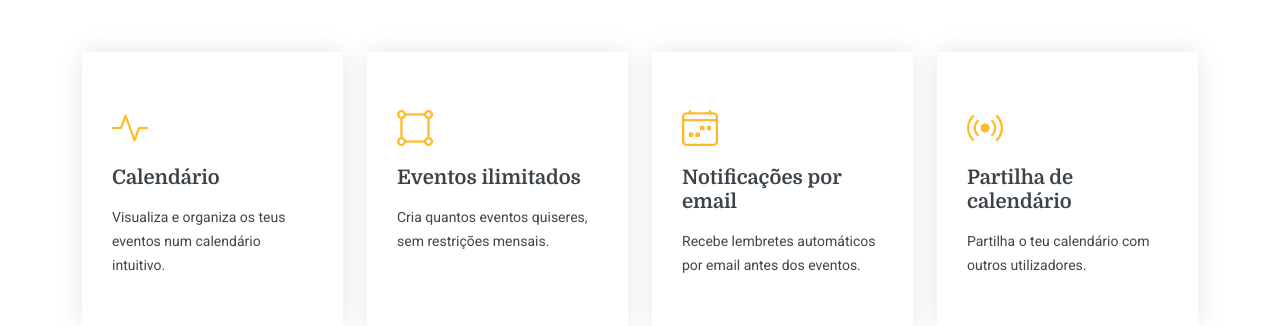
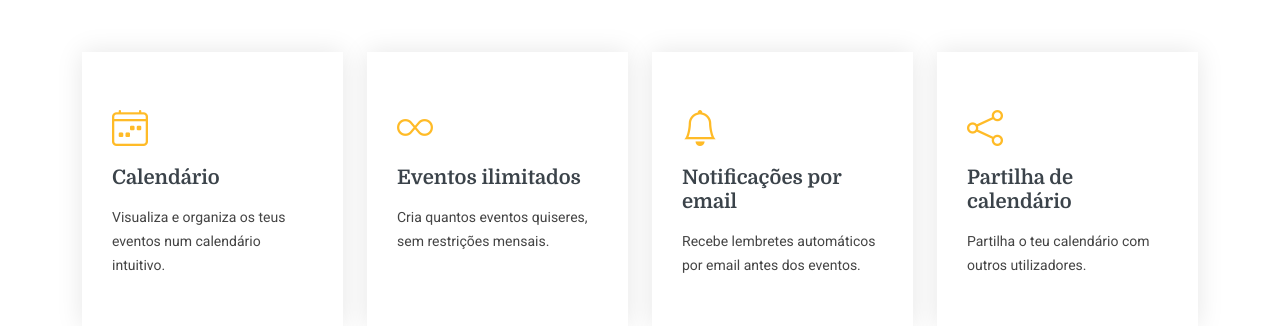
Before and after one commit to Domingos31/KeepUP, a Flask app: page / in a window 1280 px wide. Shown: the part 2926-3252 px from the top of the page. Run offline with Flask 3, Linux system fonts and the light colour scheme; some libraries are stand-ins or nearby versions.

Commit message:
Update index.html

```diff
--- a/app/templates/index.html
+++ b/app/templates/index.html
@@ -246,7 +246,7 @@
 
           <div class="col-xl-3 col-md-6 d-flex" data-aos="fade-up" data-aos-delay="100">
             <div class="service-item position-relative">
-              <div class="icon"><i class="bi bi-activity icon"></i></div>
+              <div class="icon"><i class="bi bi-calendar4-week icon"></i></div>
               <h4><a href="" class="stretched-link">Calendário</a></h4>
               <p>Visualiza e organiza os teus eventos num calendário intuitivo.</p>
             </div>
@@ -254,7 +254,7 @@
 
           <div class="col-xl-3 col-md-6 d-flex" data-aos="fade-up" data-aos-delay="200">
             <div class="service-item position-relative">
-              <div class="icon"><i class="bi bi-bounding-box-circles icon"></i></div>
+              <div class="icon"><i class="bi bi-infinity icon"></i></div>
               <h4><a href="" class="stretched-link">Eventos ilimitados</a></h4>
               <p>Cria quantos eventos quiseres, sem restrições mensais.</p>
             </div>
@@ -262,7 +262,7 @@
 
           <div class="col-xl-3 col-md-6 d-flex" data-aos="fade-up" data-aos-delay="300">
             <div class="service-item position-relative">
-              <div class="icon"><i class="bi bi-calendar4-week icon"></i></div>
+              <div class="icon"><i class="bi bi-bell icon"></i></div>
               <h4><a href="" class="stretched-link">Notificações por email</a></h4>
               <p>Recebe lembretes automáticos por email antes dos eventos.</p>
             </div>
@@ -270,7 +270,7 @@
 
           <div class="col-xl-3 col-md-6 d-flex" data-aos="fade-up" data-aos-delay="400">
             <div class="service-item position-relative">
-              <div class="icon"><i class="bi bi-broadcast icon"></i></div>
+              <div class="icon"><i class="bi bi-share icon"></i></div>
               <h4><a href="" class="stretched-link">Partilha de calendário</a></h4>
               <p>Partilha o teu calendário com outros utilizadores.</p>
             </div>
```
